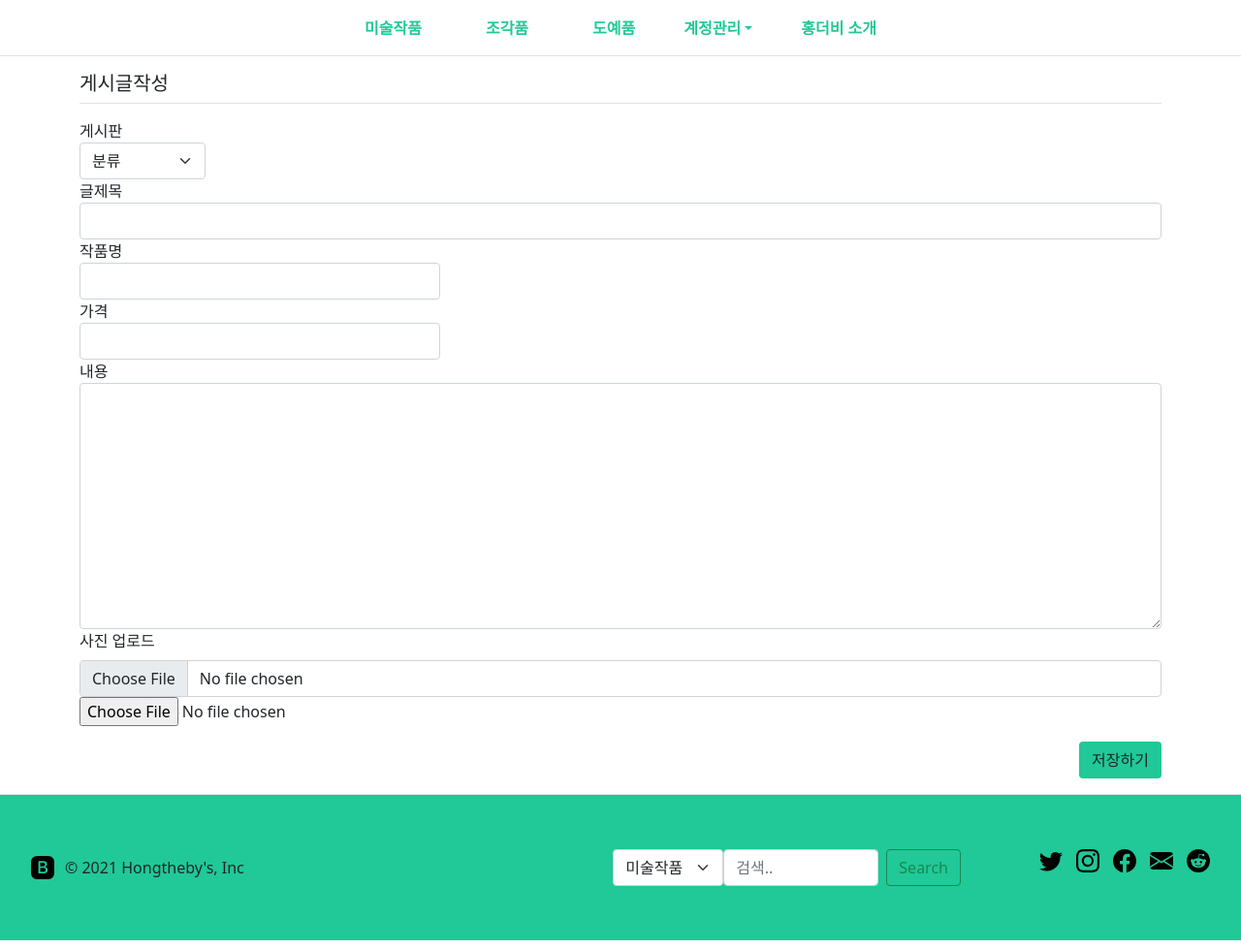
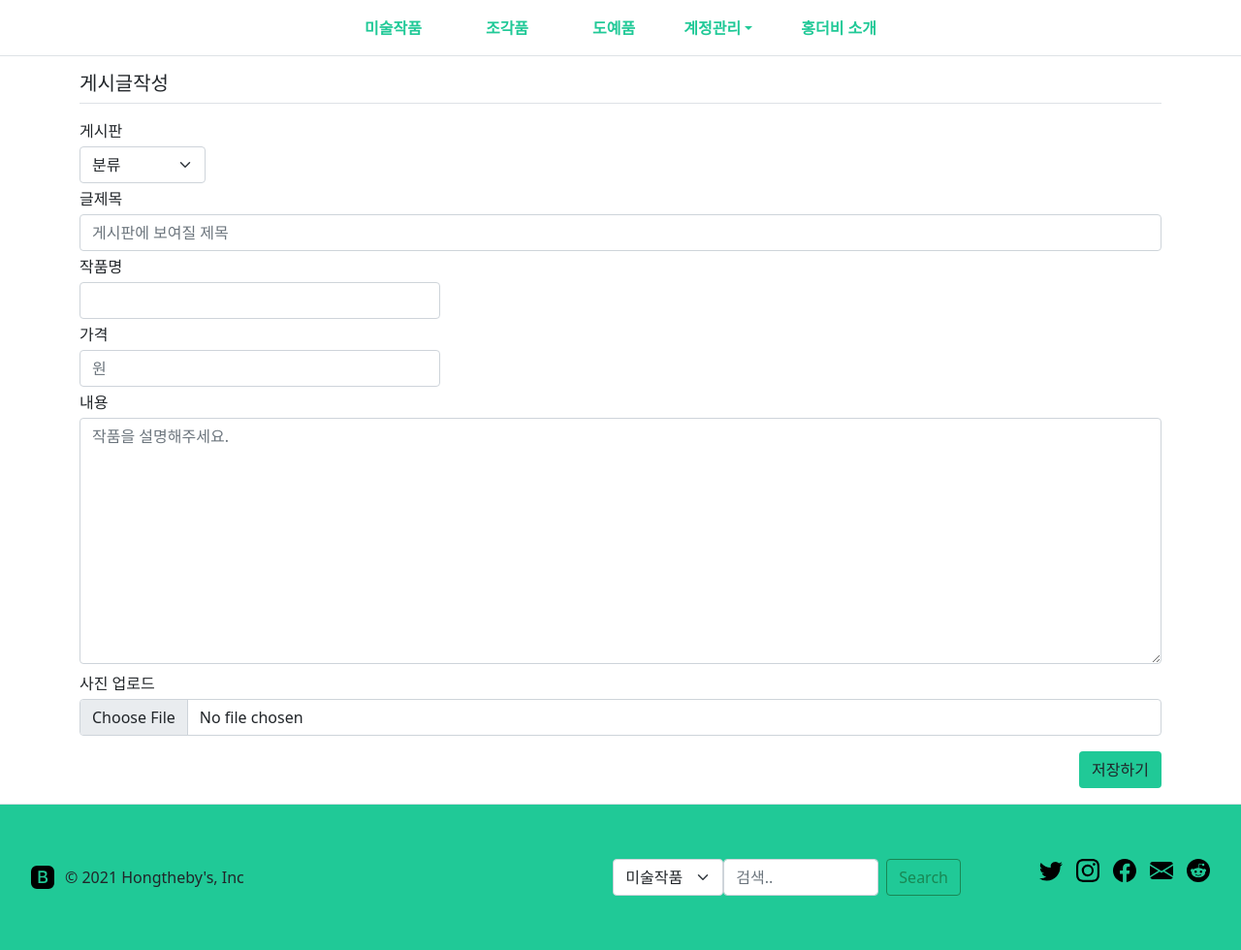
Before and after one commit to loco-co/Hongtheby, a Django app: page /art/item/create/ in a window 1280 px wide. Shown: the part 169-1149 px from the top of the page at 97% size. Run offline with Django 3.2, Linux system fonts and the light colour scheme; the visitor is signed in with stand-in values (Sample User, id 1); some libraries are stand-ins or nearby versions.

Commit message:
글 수정 페이지

```diff
--- a/templates/art/item_form.html
+++ b/templates/art/item_form.html
@@ -18,7 +18,7 @@
         {% endif %}
         <!-- 오류표시 End -->
         <label for="category">게시판</label>
-        <select class="form-select category" style="width:130px" name="category" aria-label="Default select example">
+        <select class="form-select category my-1" style="width:130px" name="category" aria-label="Default select example">
             <option selected value="">분류</option>
             <option value="1">미술작품</option>
             <option value="2">조각품</option>
@@ -27,31 +27,38 @@
 
         <div class="form-group">
             <label for="subject">글제목</label>
-            <input type="text" class="form-control" name="subject" id="subject"
+            <input type="text" class="form-control my-1" name="subject" id="subject" placeholder="게시판에 보여질 제목"
                    value="{{ form.subject.value|default_if_none:'' }}">
         </div>
 
         <div class="col-4">
             <label for="title">작품명</label>
-            <input type="text" class="form-control" name="title" id="title"
+            <input type="text" class="form-control my-1" name="title" id="title"
                    value="{{ form.title.value|default_if_none:'' }}">
         </div>
 
         <div class="col-4">
             <label for="price">가격</label>
-            <input type="text" class="form-control" name="price" id="price"
+            <input type="text" class="form-control my-1" name="price" id="price" placeholder="원"
                    value="{{ form.price.value|default_if_none:'' }}">
         </div>
 
         <div class="form-group">
             <label for="content">내용</label>
-            <textarea class="form-control" name="content"
+            <textarea class="form-control my-1" name="content" placeholder="작품을 설명해주세요."
                       id="content" rows="10">{{ form.content.value|default_if_none:'' }}</textarea>
         </div>
 
         <div class="mb-3">
-            <label for="image" class="form-label">사진 업로드</label>
-            <input type="file" class="form-control" name="image" id="image">{{form.image}}
+            {% if form.image.value %}
+            <label for="image" class="form-label my-1">변경할 사진 선택</label>
+            {% else %}
+            <label for="image" class="form-label my-1">사진 업로드</label>
+            {% endif %}
+            <input type="file" class="form-control mb-2" name="image" id="image">
+            {% if form.image.value %}
+            <span>현재파일:</span><a class="mx-2" href="/media/{{form.image.value}}">{{ form.image.value }}</a>
+            {% endif %}
         </div>
 
         <div align="right">
```
